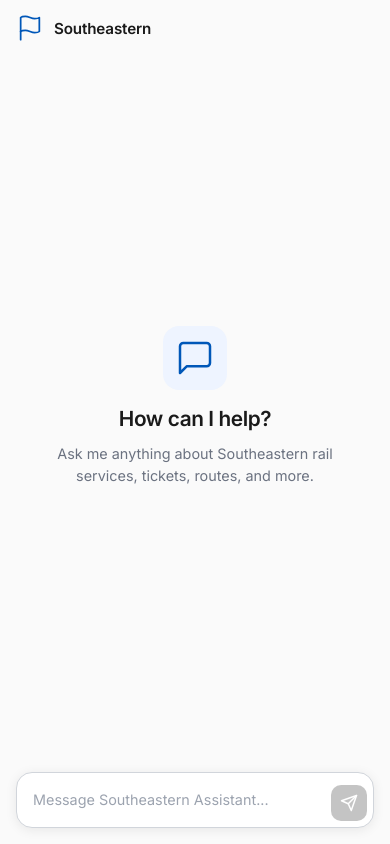
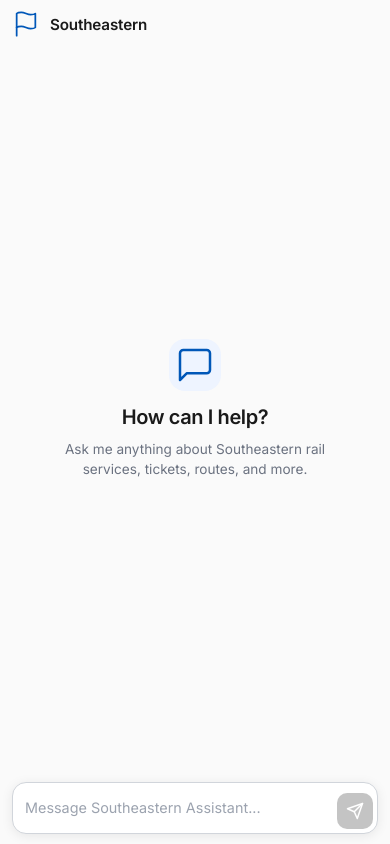
Before and after one commit to maxwellcochrane/aiBackend, a website built with Vite: page index.html in a window 390 px wide. Both pictures are taken after typing "Sample123" into the empty fields and a click on the button "Continue". Built offline with nearby package versions, Linux system fonts and the light colour scheme; files whose address does not match are found by name.

Commit message:
Update project

```diff
--- a/index.html
+++ b/index.html
@@ -2,7 +2,7 @@
 <html lang="en">
 <head>
   <meta charset="UTF-8" />
-  <meta name="viewport" content="width=device-width, initial-scale=1.0" />
+  <meta name="viewport" content="width=device-width, initial-scale=1.0, maximum-scale=1, interactive-widget=resizes-content" />
   <title>Southeastern Assistant</title>
   <link rel="stylesheet" href="/src/style.css" />
   <link rel="preconnect" href="https://fonts.googleapis.com" />
--- a/src/main.js
+++ b/src/main.js
@@ -222,4 +222,19 @@
   }
 });
 
+if (window.visualViewport) {
+  window.visualViewport.addEventListener('resize', () => {
+    document.documentElement.style.setProperty(
+      '--vh', `${window.visualViewport.height}px`
+    );
+    messagesEl.scrollTop = messagesEl.scrollHeight;
+  });
+}
+
+input.addEventListener('focus', () => {
+  setTimeout(() => {
+    messagesEl.scrollTop = messagesEl.scrollHeight;
+  }, 300);
+});
+
 input.focus();
--- a/src/style.css
+++ b/src/style.css
@@ -36,7 +36,7 @@
 #app {
   display: flex;
   flex-direction: column;
-  height: 100dvh;
+  height: var(--vh, 100dvh);
   max-width: 680px;
   margin: 0 auto;
   background: var(--bg);
@@ -304,7 +304,7 @@
 
 /* Footer / Input */
 #chat-footer {
-  padding: 12px 24px 24px;
+  padding: 12px 24px calc(env(safe-area-inset-bottom, 0px) + 16px);
   background: var(--bg);
 }
 
@@ -472,8 +472,52 @@
 }
 
 @media (max-width: 480px) {
-  header { padding: 14px 16px; }
-  main { padding: 8px 16px 16px; }
-  #chat-footer { padding: 8px 16px 16px; }
-  .welcome h2 { font-size: 1.3rem; }
+  header {
+    padding: 10px 12px;
+  }
+
+  main {
+    padding: 6px 12px 12px;
+  }
+
+  #chat-footer {
+    padding: 6px 12px calc(env(safe-area-inset-bottom, 0px) + 10px);
+  }
+
+  #chat-form {
+    box-shadow: none;
+    border-radius: 14px;
+  }
+
+  .input-row {
+    padding: 4px 4px 4px 12px;
+  }
+
+  .message {
+    max-width: 88%;
+    padding: 9px 14px;
+    font-size: 0.88rem;
+  }
+
+  .welcome {
+    padding: 24px 16px;
+    gap: 10px;
+  }
+
+  .welcome h2 {
+    font-size: 1.25rem;
+  }
+
+  .welcome p {
+    font-size: 0.85rem;
+  }
+
+  .welcome-icon {
+    width: 52px;
+    height: 52px;
+  }
+
+  .journey-card {
+    padding: 8px 10px;
+  }
 }
```
